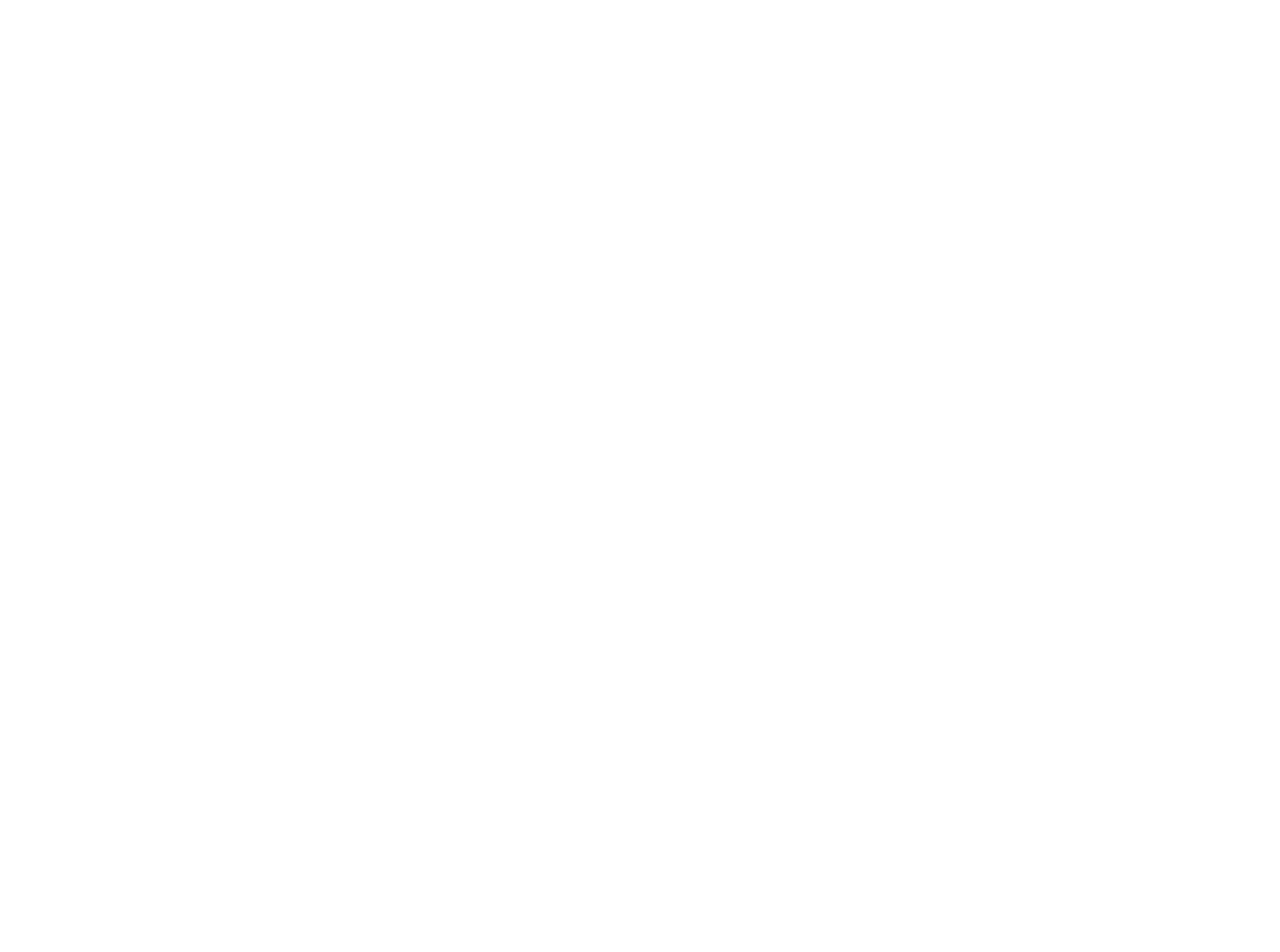
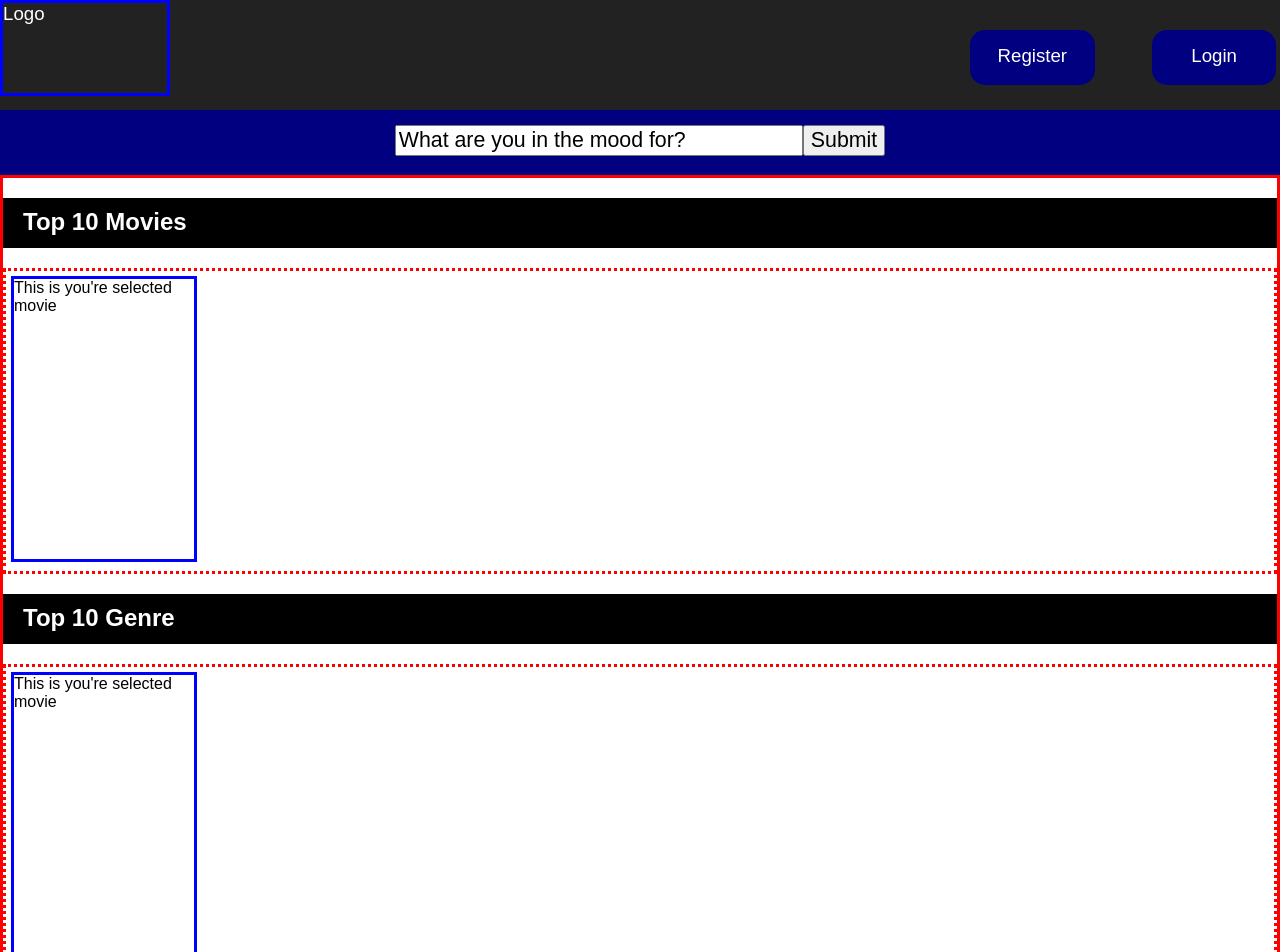
Before and after one commit to Lukef9/MovieGenerator, a React (Create React App) app in the folder client/movie-generator/: page / in a window 1280 px wide. Shown: the top 952 px of the page. Before the commit the page ends 800 px from the top, so only its background shows below. Built offline with nearby package versions, Linux system fonts and the light colour scheme.

Commit message:
partially finished the home page

```diff
--- a/client/movie-generator/src/App.css
+++ b/client/movie-generator/src/App.css
@@ -1,28 +1,106 @@
-.App {
+
+
+.App-logo {
+  height: 90px;
+  width: 250px;
+  border: solid blue;
+}
+.App-header {
+  background-color: #222;
+  height: 110px;
+  color: white;
+  display: flex;
+  font-size: 14pt;
+}
+/* holds the register and login divs */
+.Flex-div{
+  width: 400px;
+  display: flex;
+  margin-left: 500px;
+  padding-left: 250px;
+}
+.Register{
+  margin: 30px 2% 60px 50px;
+  height: 40px;
+  width: 130px;
+  background-color: navy;
+  padding-top: 15px;
+  border-radius: 15px;
   text-align: center;
 }
+.Login{
+  height: 40px;
+  width: 130px;
+  margin: 30px 1% 60px 50px;
+  background-color: navy;
+  padding-top: 15px;
+  border-radius: 15px;
+  text-align: center;
 
-.App-logo {
-  animation: App-logo-spin infinite 20s linear;
-  height: 80px;
+}
+/* div that contains the search input bar */
+.Search-bar{
+  height: 50px;
+  background-color: navy;
+  padding-top: 15px;
+  text-align: center;
+
+}
+/* search is the input bar */
+.Search{
+  font-size: 16pt;
+  width: 400px;
+}
+/* the submit button for the input search
+TODO make this a search icon instead of a button */
+.Search-submit{
+  font-size: 16pt;
+}
+/* div covering the whole body below the search bar */
+.Main-section{
+  height: 800px;;
+  border: solid red;
+
 }
 
-.App-header {
-  background-color: #222;
-  height: 150px;
-  padding: 20px;
+/* the header for the top movie section */
+.Header-bar{
+  background-color: black;
   color: white;
+  height: 40px;
+  padding-top: 10px;
+  padding-left: 20px;
 }
+/* holds the movie divs for the Genre section */
+.collected-divs{
+  height: 300px;
+  border: dotted red;
+}
+/* movies will pop up in this div */
+.Top-movies{
+  height: 280px;
+  width: 180px;
+  border: solid blue;
+  margin: 5px;
+}
+/* holds the divs for the top genre selection */
+.Top-selection{
+  background-color: black;
+  color: white;
+  height: 40px;
+  padding-top: 10px;
+  padding-left: 20px;
 
-.App-title {
-  font-size: 1.5em;
 }
-
-.App-intro {
-  font-size: large;
+/* the divs from the genre selection
+TODO a for loop or map feature to show the divs based on movies */
+.more-collected-divs{
+  height: 300px;
+  border: dotted red;
 }
-
-@keyframes App-logo-spin {
-  from { transform: rotate(0deg); }
-  to { transform: rotate(360deg); }
+.Footer{
+  background: black;
+  color: white;
+  text-align: center;
+  font-size: 16pt;
 }
--- a/client/movie-generator/src/App.js
+++ /dev/null
@@ -1,14 +0,0 @@
-import React, { Component } from 'react';
-import './App.css';
-
-class App extends Component {
-  render() {
-    return (
-      <div className="App">
-
-      </div>
-    );
-  }
-}
-
-export default App;
--- /dev/null
+++ b/client/movie-generator/src/App.jsx
@@ -0,0 +1,46 @@
+import React, { Component } from 'react';
+import './App.css';
+import Footer from './Footer';
+
+class App extends Component {
+
+
+  render() {
+    return (
+      <main className="App">
+        <header className="App-header">
+        <div className="App-logo">Logo</div>
+        <div className="Flex-div">
+        <div className="Register">Register</div>
+        <div className="Login">Login</div>
+        </div>
+        </header>
+        <div className="Search-bar">
+        <input className="Search" value="What are you in the mood for?"/>
+        <button className="Search-submit">Submit</button>
+        </div>
+        <section className="Main-section">
+          <h2 className="Header-bar">Top 10 Movies</h2>
+            <div className="collected-divs">
+            <div className="Top-movies">
+            This is you're selected movie
+            </div>
+
+            </div>
+            <h2 className="Top-selection">Top 10 Genre</h2>
+            <div className="more-collected-divs">
+            <div className="Top-movies">
+            This is you're selected movie
+            </div>
+            </div>
+        </section>
+        <footer className="Footer">
+        <Footer/>
+
+        </footer>
+      </main>
+    );
+  }
+}
+
+export default App;
--- /dev/null
+++ b/client/movie-generator/src/Footer.jsx
@@ -0,0 +1,11 @@
+import React from 'react';
+
+function Footer (){
+    return(
+        <footer>
+Created by Tylaine Jeffrey, Kenny Zhang, Jonathan Lora and Luke Fariselli
+</footer>
+    )
+}
+
+export default Footer;
```
